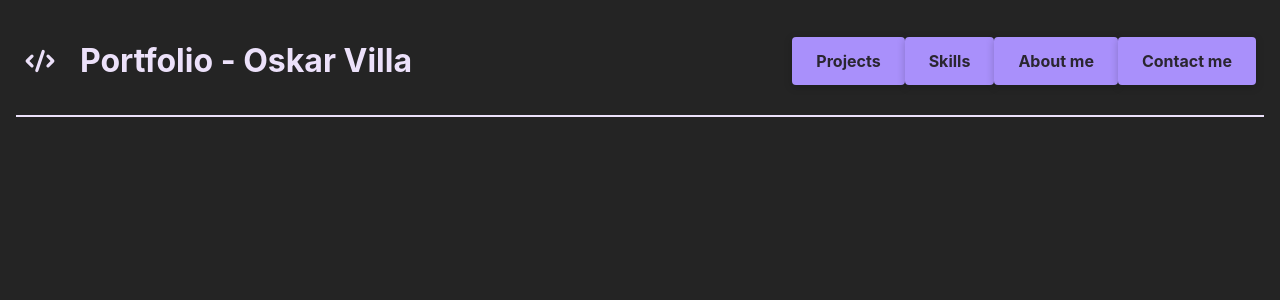
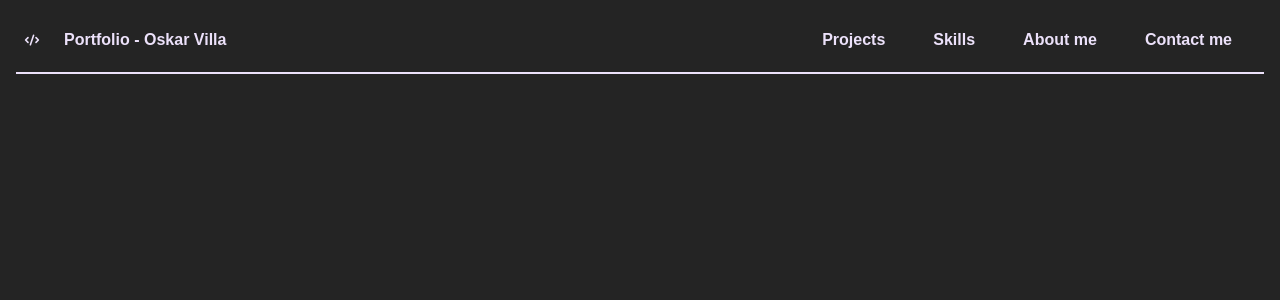
Before and after one commit to OshkarVTec/Portfolio, a React (Vite) app: page / in a window 1280 px wide. Shown: the top 300 px of the page. Built offline with nearby package versions, Linux system fonts and the light colour scheme.

Commit message:
Change header style

```diff
--- a/src/components/MainHeader.module.css
+++ b/src/components/MainHeader.module.css
@@ -7,10 +7,11 @@
   justify-content: space-between;
   align-items: center;
   border-bottom: 2px solid #ece1fa;
+  font-family: "Atkinson Hyperlegible", "Atkinson Hyperlegible Placeholder", sans-serif;
 }
 
 .logo {
-  font-size: 2rem;
+  font-size: 1rem;
   display: flex;
   gap: 1.5rem;
   align-items: center;
@@ -22,16 +23,15 @@
   align-items: center;
   gap: 0.5rem;
   padding: 0.75rem 1.5rem;
-  background-color: #a990fb;
-  color: #2a2630;
+  color: #ece1fa;
   border: none;
   border-radius: 4px;
-  box-shadow: 0 2px 8px rgba(0, 0, 0, 0.2);
   cursor: pointer;
   font-weight: bold;
   text-decoration: none;
 }
 
 .button:hover {
-  background-color: #8c6cf7;
+  background-color: #ece1fa;
+  color: #242424;
 }
```
